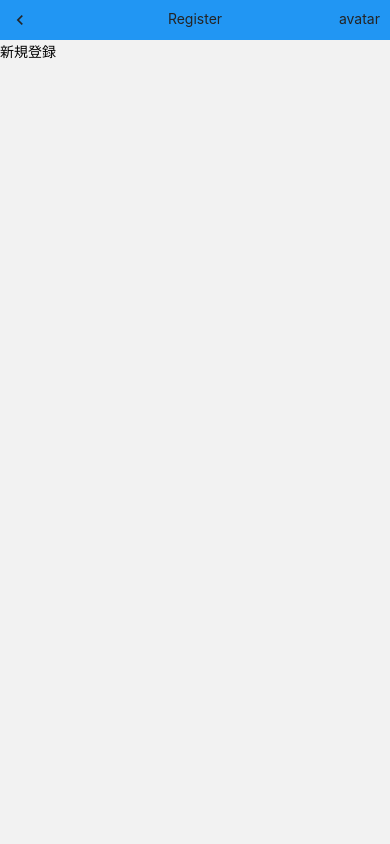
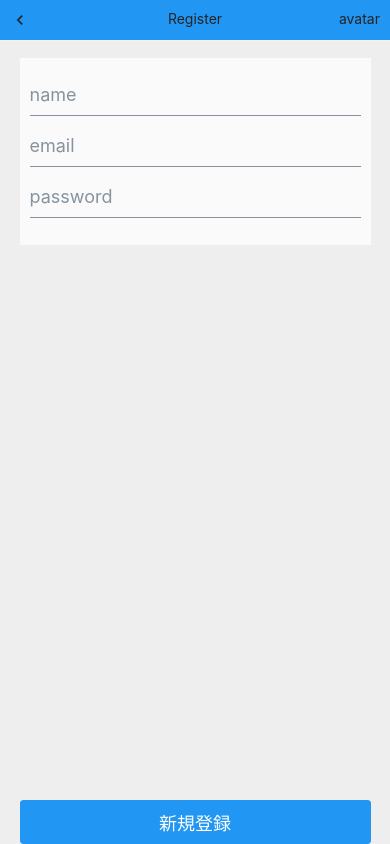
Before and after one commit to ksaito422/bloger_express, a React Native app in the folder work/app/: screen / in a window 390 px wide. Both pictures are taken after a click on the button "新規登録". Built offline with nearby package versions, Linux system fonts and the light colour scheme.

Commit message:
add UI register screen

```diff
--- /dev/null
+++ b/work/app/src/components/organisms/RegisterForm.tsx
@@ -0,0 +1,44 @@
+import React, { FC } from 'react';
+import { View, StyleSheet } from 'react-native';
+import { useForm } from 'react-hook-form';
+
+import { COLOR } from 'src/styles';
+import { useRegister } from 'src/hooks/useRegister';
+import { RhfInput } from 'src/components/form/RhfInput';
+import { Button } from 'src/components/button/Button';
+import { Spacing } from 'src/components/common/Spacing';
+
+export const RegisterForm: FC<any> = ({}) => {
+	const { control, handleSubmit } = useForm();
+	const { register } = useRegister();
+
+	const onSubmit = formInfo => register(formInfo);
+
+	return (
+		<View style={styles.container}>
+			<View>
+				<Spacing vertical={2} />
+
+				<View style={styles.inputView}>
+					<Spacing vertical={2} />
+					<RhfInput name="name" placeHolder="name" control={control} />
+					<RhfInput name="email" placeHolder="email" control={control} />
+					<RhfInput name="password" placeHolder="password" control={control} />
+					<Spacing vertical={2} />
+				</View>
+			</View>
+
+			<Button title="新規登録" onPress={handleSubmit(onSubmit)} />
+		</View>
+	);
+};
+
+const styles = StyleSheet.create({
+	container: {
+		flex: 1,
+		justifyContent: 'space-between',
+	},
+	inputView: {
+		backgroundColor: COLOR.white,
+	},
+});
--- /dev/null
+++ b/work/app/src/hooks/useRegister.ts
@@ -0,0 +1,7 @@
+export const useRegister = () => {
+	const register = formInfo => {
+		console.log(formInfo);
+	};
+
+	return { register };
+};
--- a/work/app/src/screens/Auth/Register.screen.tsx
+++ b/work/app/src/screens/Auth/Register.screen.tsx
@@ -1,10 +1,22 @@
 import React from 'react';
-import { View, Text } from 'react-native';
+import { SafeAreaView } from 'react-native-safe-area-context';
+import { StyleSheet } from 'react-native';
+
+import { SPACE, COLOR } from 'src/styles';
+import { RegisterForm } from 'src/components/organisms/RegisterForm';
 
 export const RegisterScreen = () => {
 	return (
-		<View>
-			<Text>新規登録</Text>
-		</View>
+		<SafeAreaView edges={['bottom']} style={styles.safeAreaView}>
+			<RegisterForm />
+		</SafeAreaView>
 	);
 };
+
+const styles = StyleSheet.create({
+	safeAreaView: {
+		flex: 1,
+		paddingHorizontal: SPACE.primary,
+		backgroundColor: COLOR.secondary,
+	},
+});
--- a/work/app/src/screens/Home/Home.screen.tsx
+++ b/work/app/src/screens/Home/Home.screen.tsx
@@ -13,7 +13,7 @@ export const HomeScreen = () => {
 	const { navigate } = useNav();
 
 	return (
-		<SafeAreaView edges={['left', 'right']} style={styles.safeAreaView}>
+		<SafeAreaView edges={['bottom']} style={styles.safeAreaView}>
 			<View style={styles.loginForm}>
 				<LoginForm />
 				<Spacing vertical={2} />
@@ -27,7 +27,7 @@ export const HomeScreen = () => {
 	);
 };
 
-export const styles = StyleSheet.create({
+const styles = StyleSheet.create({
 	safeAreaView: {
 		flex: 1,
 		paddingHorizontal: SPACE.primary,
```
